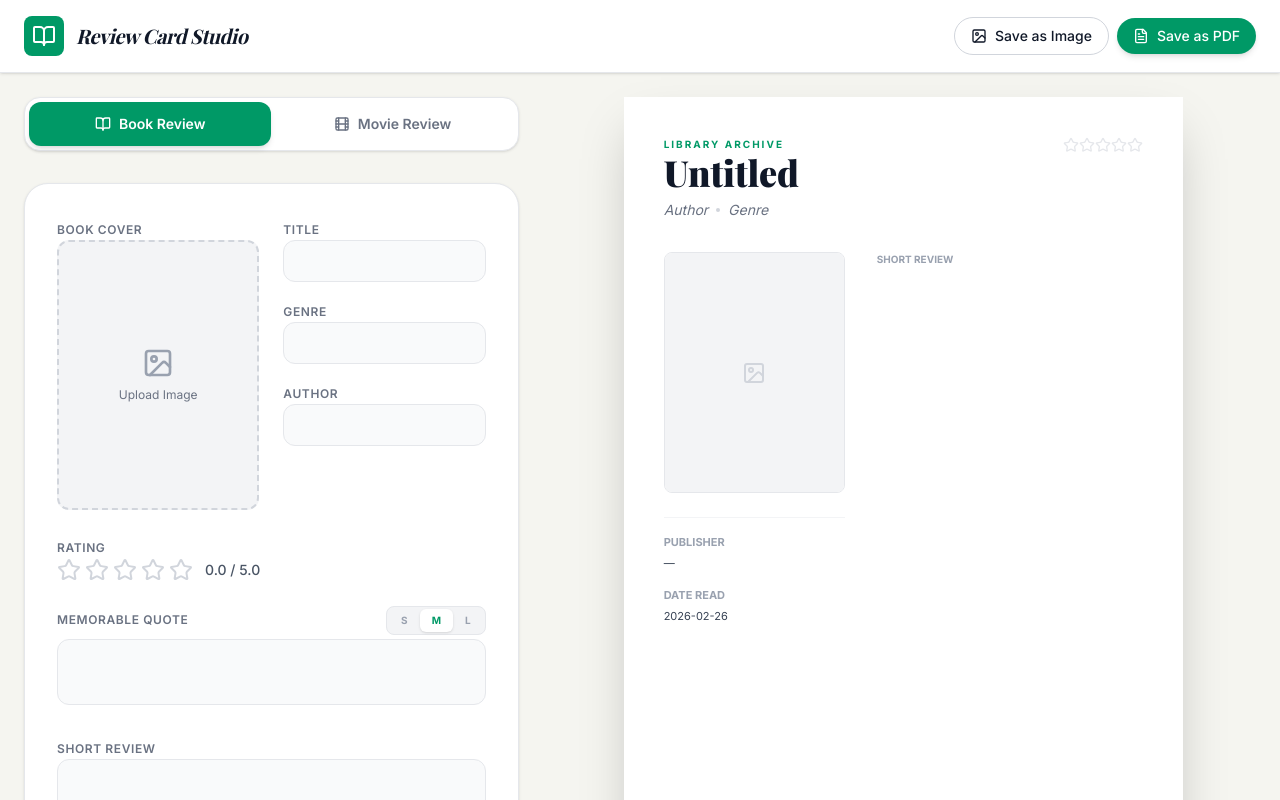
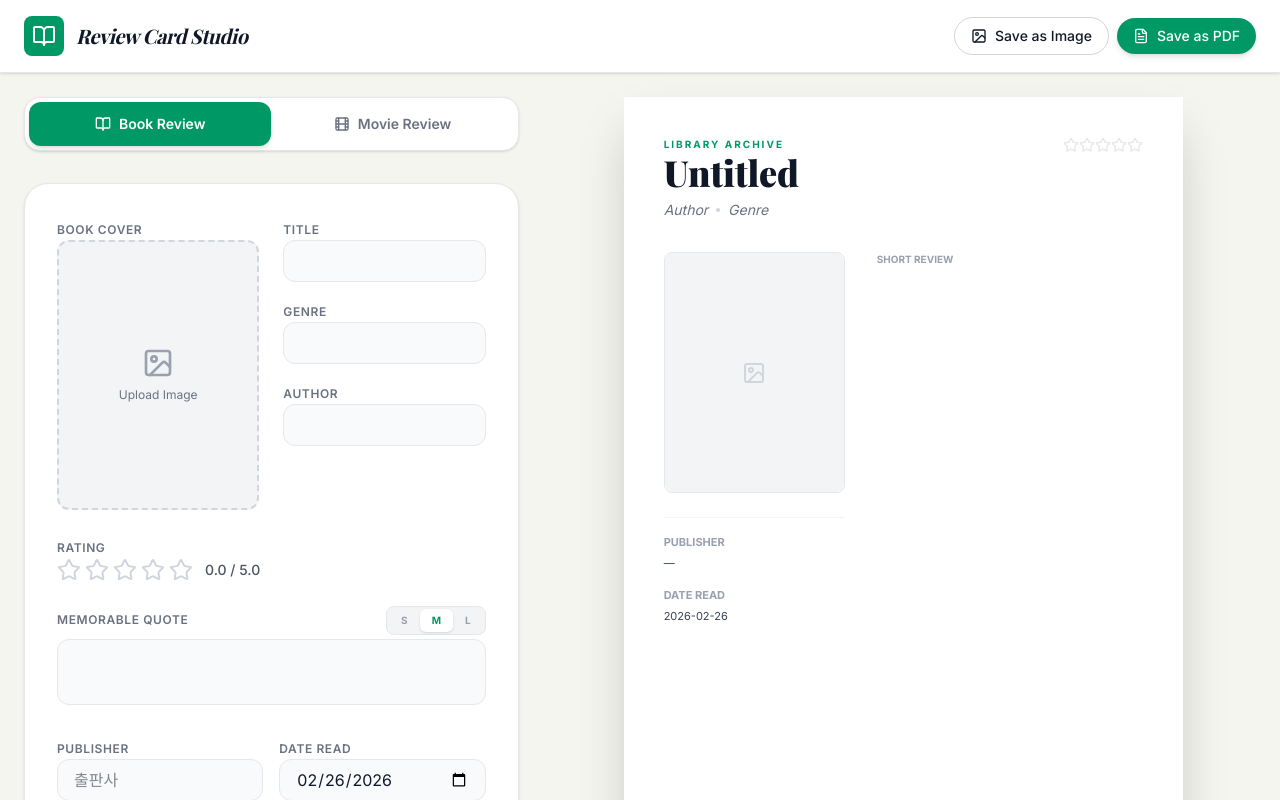
Before and after one commit to 3m3l-gif/review_ch, a React (Vite) app: page / in a window 1280 px wide. Shown: the top 800 px of the page. Built offline with nearby package versions, Linux system fonts and the light colour scheme; a web font is replaced by a local one.

Commit message:
fix: update3

```diff
--- a/src/App.tsx
+++ b/src/App.tsx
@@ -191,11 +191,50 @@ export default function App() {
 
             {reviewType === 'book' ? (
               <div className="space-y-4">
-                <div className="space-y-1"><label className="text-xs font-semibold uppercase tracking-wider text-gray-500">Short Review</label><textarea value={data.shortReview} onChange={(e) => handleInputChange('shortReview', e.target.value)} rows={3} className="w-full px-4 py-2 bg-gray-50 border border-gray-200 rounded-xl outline-none resize-none" /></div>
+                {/* 여기에 출판사와 날짜 입력 칸을 넣었습니다 */}
+                <div className="grid grid-cols-2 gap-4">
+                  <div className="space-y-1">
+                    <label className="text-xs font-semibold uppercase tracking-wider text-gray-500">Publisher</label>
+                    <input
+                      type="text"
+                      value={data.publisher}
+                      onChange={(e) => handleInputChange('publisher', e.target.value)}
+                      className="w-full px-4 py-2 bg-gray-50 border border-gray-200 rounded-xl outline-none focus:ring-2 focus:ring-emerald-500"
+                      placeholder="출판사"
+                    />
+                  </div>
+                  <div className="space-y-1">
+                    <label className="text-xs font-semibold uppercase tracking-wider text-gray-500">Date Read</label>
+                    <input
+                      type="date"
+                      value={data.dateRead}
+                      onChange={(e) => handleInputChange('dateRead', e.target.value)}
+                      className="w-full px-4 py-2 bg-gray-50 border border-gray-200 rounded-xl outline-none focus:ring-2 focus:ring-emerald-500"
+                    />
+                  </div>
+                </div>
+
+                <div className="space-y-1">
+                  <label className="text-xs font-semibold uppercase tracking-wider text-gray-500">Short Review</label>
+                  <textarea
+                    value={data.shortReview}
+                    onChange={(e) => handleInputChange('shortReview', e.target.value)}
+                    rows={3}
+                    className="w-full px-4 py-2 bg-gray-50 border border-gray-200 rounded-xl outline-none resize-none focus:ring-2 focus:ring-emerald-500"
+                  />
+                </div>
               </div>
             ) : (
               <div className="space-y-4">
-                <div className="space-y-1"><label className="text-xs font-semibold uppercase tracking-wider text-gray-500">Impressions</label><textarea value={data.impressions} onChange={(e) => handleInputChange('impressions', e.target.value)} rows={4} className="w-full px-4 py-2 bg-gray-50 border border-gray-200 rounded-xl outline-none resize-none" /></div>
+                <div className="space-y-1">
+                  <label className="text-xs font-semibold uppercase tracking-wider text-gray-500">Impressions</label>
+                  <textarea
+                    value={data.impressions}
+                    onChange={(e) => handleInputChange('impressions', e.target.value)}
+                    rows={4}
+                    className="w-full px-4 py-2 bg-gray-50 border border-gray-200 rounded-xl outline-none resize-none focus:ring-2 focus:ring-emerald-500"
+                  />
+                </div>
               </div>
             )}
           </div>
```
